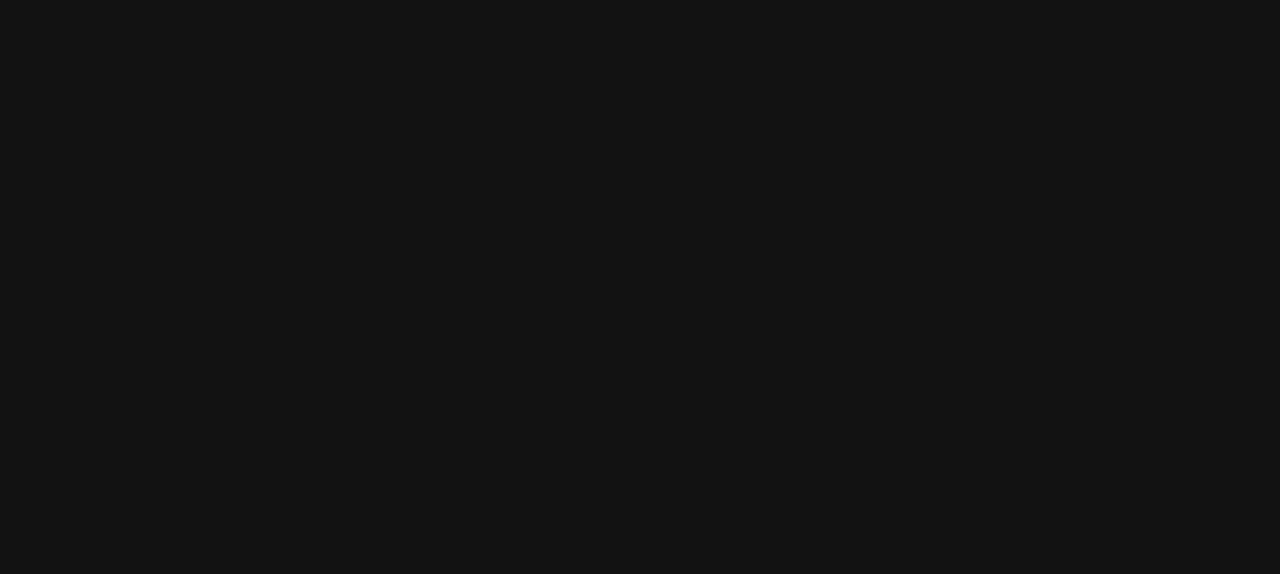
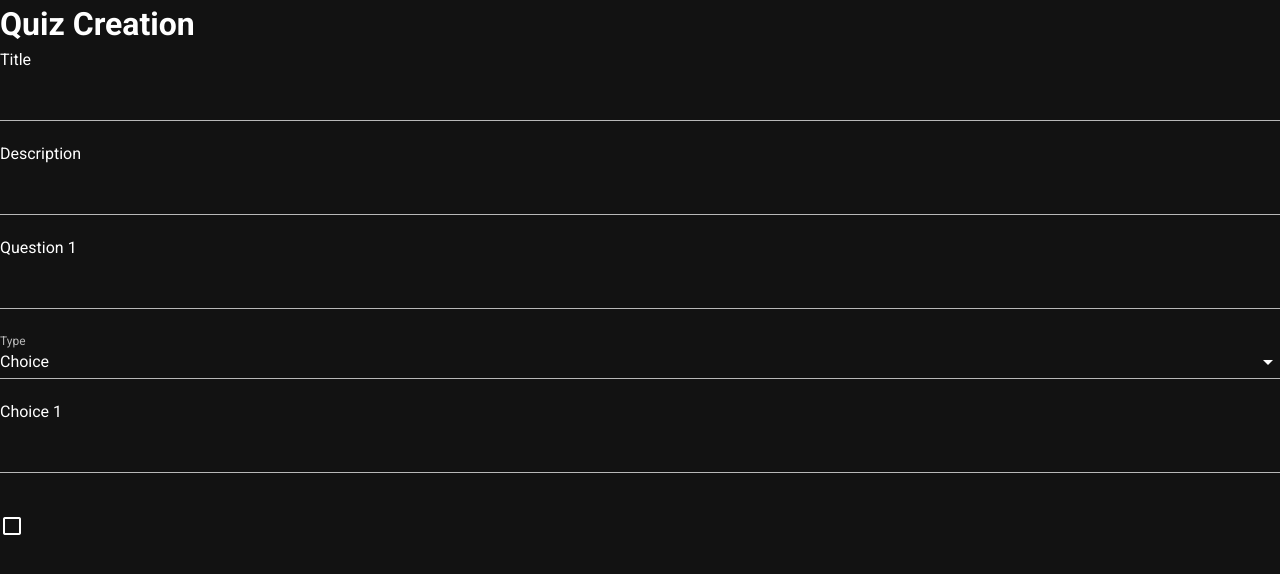
Before and after one commit to LebrancWorkshop/Learn-NuxtJS-Sakko, a Nuxt app in the folder app/: page /quiz-poc/QuizCreate in a window 1280 px wide. Before the commit this address had no page. Shown: the top 574 px of the page. Built offline with nearby package versions, Linux system fonts and the light colour scheme.

Commit message:
✨ feat: add quiz PoC's  frontend

```diff
--- /dev/null
+++ b/app/pages/quiz-poc/QuizCreate.vue
@@ -0,0 +1,57 @@
+<template>
+  <div>
+    <header>
+      <div>
+        <h1>Quiz Creation</h1>
+      </div>
+    </header>
+    <section id="quiz-create-form">
+      <v-form>
+        <label for="title">Title</label>
+        <v-text-field :name="title" :value="title">Title</v-text-field>
+        <label for="description">Description</label>
+        <v-text-field :name="description" :value="description">Description</v-text-field>
+        <div id="question" v-for="(question, index) in quizForm.questions" :key="index">
+          <label for="question">Question {{ index + 1}}</label>
+          <v-text-field :name="question" :value="question.question">Question</v-text-field>
+          <v-select label="Type" v-model="question.type" :items="['Choice', 'Essay']"></v-select>
+          <div v-if="question.type === 'Choice'">
+            <div id="choice" v-for="(choice, index) in question.choices" :key="index">
+              <label for="choice">Choice {{ index + 1}}</label>
+              <v-text-field :name="choice" :value="choice.choice">Choice</v-text-field>
+              <v-checkbox :name="isCorrect" :value="choice.isCorrect">Correct</v-checkbox>
+            </div>
+          </div>
+        </div>
+      </v-form>
+    </section>
+  </div>
+</template>
+
+<script>
+export default {
+  data() {
+    return {
+      quizForm: {
+        title: "",
+        description: "",
+        questions: [
+          {
+            type: "Choice",
+            question: "",
+            choices: [
+              {
+                choice: "",
+                isCorrect: false
+              }
+            ]
+          }
+        ]
+      }
+    }
+  }
+}
+</script>
+
+<style lang="css" scoped>
+</style>
--- /dev/null
+++ b/app/pages/quiz-poc/QuizDisplay/_id/index.vue
@@ -0,0 +1,14 @@
+<template>
+  <div>
+
+  </div>
+</template>
+
+<script>
+export default {
+
+}
+</script>
+
+<style lang="css" scoped>
+</style>
--- /dev/null
+++ b/app/pages/quiz-poc/QuizList.vue
@@ -0,0 +1,14 @@
+<template>
+  <div>
+
+  </div>
+</template>
+
+<script>
+export default {
+
+}
+</script>
+
+<style lang="css" scoped>
+</style>
--- /dev/null
+++ b/app/pages/quiz-poc/QuizSubmit/_id/index.vue
@@ -0,0 +1,14 @@
+<template>
+  <div>
+
+  </div>
+</template>
+
+<script>
+export default {
+
+}
+</script>
+
+<style lang="css" scoped>
+</style>
```
